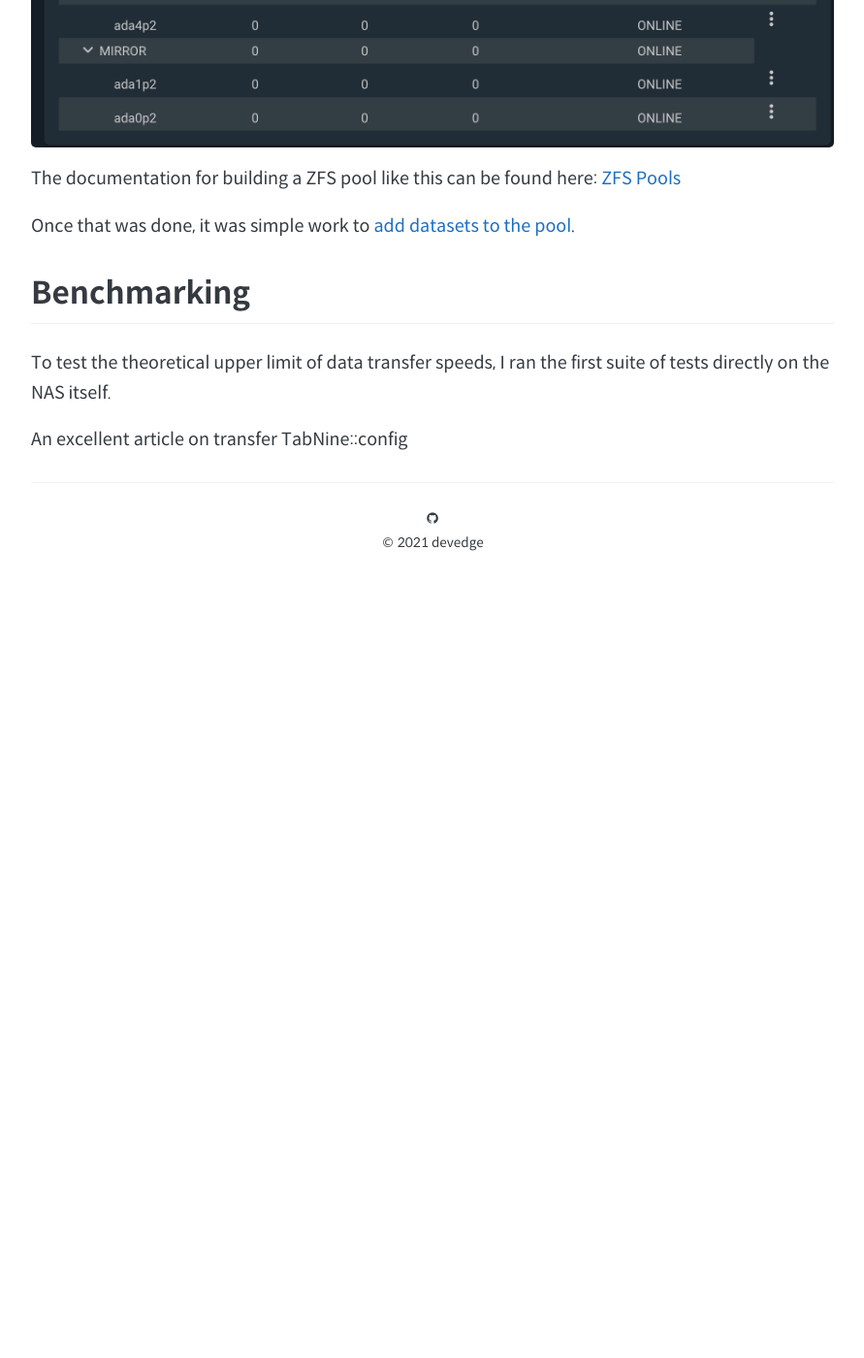
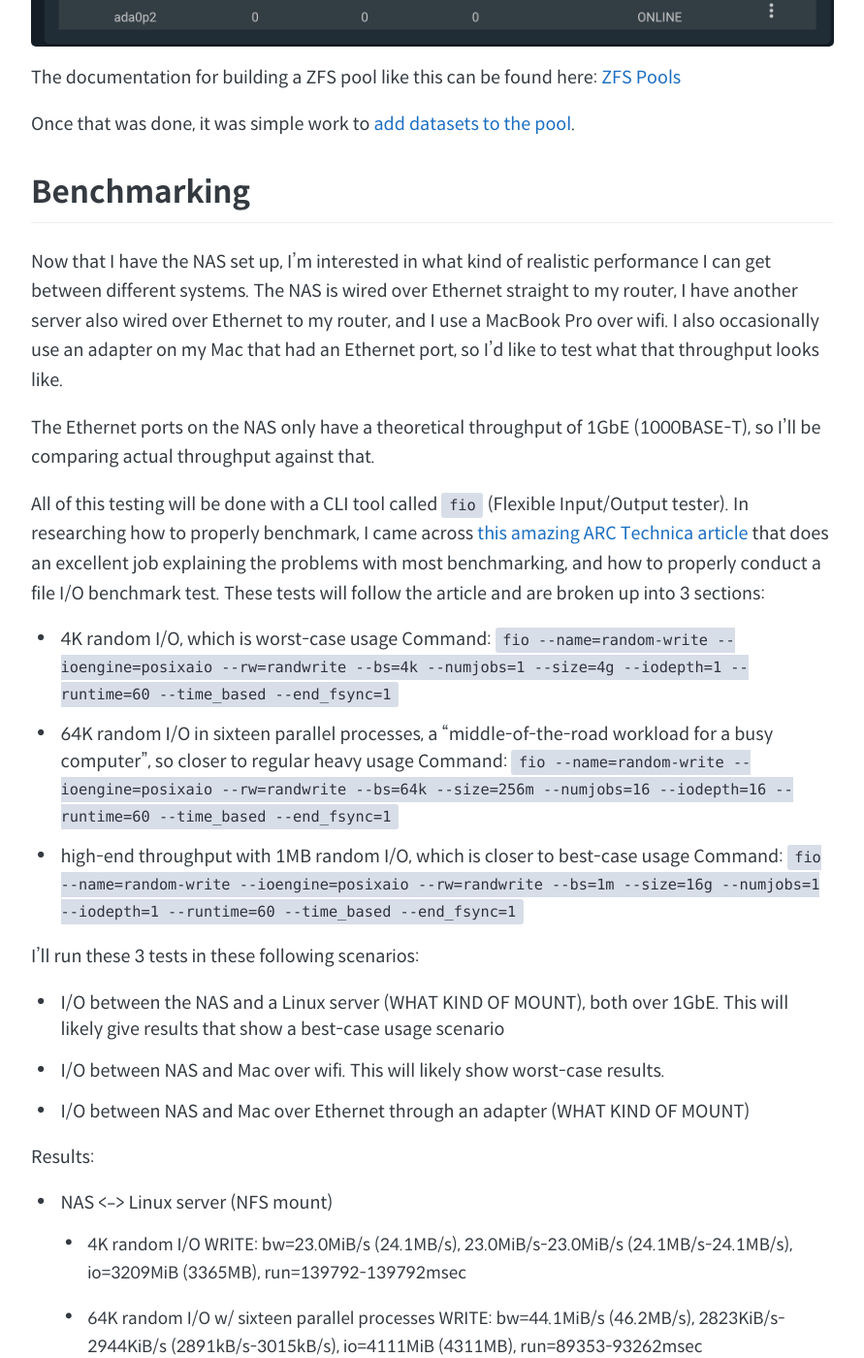
Before and after one commit to MrE-Fog/devedge-2, a Jekyll site: the page built from _posts/2021-12-11-custom-nas-build-with-mirrored-zfs-vdevs.md, in a window 1280 px wide and 1400 px high, scrolled down 14820 px. Shown: the whole window at 97% size, without its empty margins (194-1085 px from the left). Built offline with Jekyll 4.4.1, drawn with Linux system fonts in a browser that asks for light colours; before the commit the page ends 15482 px from its top, so only the background shows below that; some of the changed text lies outside the part shown.

Commit message:
draft of benchmark results

```diff
--- a/_posts/2021-02-14-custom-nas-build-with-mirrored-zfs-vdevs.md
+++ b/_posts/2021-12-11-custom-nas-build-with-mirrored-zfs-vdevs.md
@@ -1,12 +1,12 @@
 ---
 layout: post
 title: "custom NAS build with mirrored ZFS vdevs"
-description: "And an overview of FreeNAS setup + benchmarking"
-date: 2021-02-14
-tags: ["NAS", "FreeNAS", "server", "fileserver", "fio", "benchmark"]
+description: "And an overview of FreeNAS (now TrueNAS) setup + benchmarking"
+date: 2021-12-11
+tags: ["NAS", "FreeNAS", "TrueNAS", "server", "fileserver", "fio", "benchmark"]
 ---
 
-A recent project was putting together a mass-storage fileserver so I would have a resilient backup location. I decided to go with a completely custom build, and install FreeNAS to manage a mirrored ZFS setup across 6 hard drives.
+A recent project of mine was putting together a mass-storage fileserver so I would have resilient backup storage. I decided to go with a completely custom build, and install FreeNAS to manage a mirrored ZFS setup across 6 hard drives.
 
 ![nas-build-1](/assets/images/nas-build-1.jpeg){: .center-image}
 
@@ -54,7 +51,7 @@
 
 &nbsp;
 
-This is the meat of the setup: 6 5TB Seagate Barracuda 2.5" hard drives. The single downside to the SilverStone case is that it only takes 2.5" form-factor hard drives, so these bad boys were the largest capacity drives that were commercially available at the time. They run at 5400 RPM, and have an upper working temperature limit of 60 degrees Celsius.
+This is the meat of the setup: 6 5TB Seagate Barracuda 2.5" hard drives. The single downside to the SilverStone case is that it only takes 2.5" form-factor hard drives, so these bad boys are the largest capacity drives that is commercially available. They run at 5400 RPM, and have an upper working temperature limit of 60 degrees Celsius.
 
 ![nas-build-7](/assets/images/nas-build-7.jpeg){: .center-image}
 
@@ -144,7 +141,55 @@
 
 ## Benchmarking
 
-To test the theoretical upper limit of data transfer speeds, I ran the first suite of tests directly on the NAS itself.
+Now that I have the NAS set up, I'm interested in what kind of realistic performance I can get between different systems. The NAS is wired over Ethernet straight to my router, I have another server also wired over Ethernet to my router, and I use a MacBook Pro over wifi. I also occasionally use an adapter on my Mac that had an Ethernet port, so I'd like to test what that throughput looks like.
 
-An excellent article on transfer
-TabNine::config
+The Ethernet ports on the NAS only have a theoretical throughput of 1GbE (1000BASE-T), so I'll be comparing actual throughput against that.
+
+All of this testing will be done with a CLI tool called `fio` (Flexible Input/Output tester). In researching how to properly benchmark, I came across [this amazing ARC Technica article](https://arstechnica.com/gadgets/2020/02/how-fast-are-your-disks-find-out-the-open-source-way-with-fio/) that does an excellent job explaining the problems with most benchmarking, and how to properly conduct a file I/O benchmark test. These tests will follow the article and are broken up into 3 sections:
+
+- 4K random I/O, which is worst-case usage
+    Command:
+    `fio --name=random-write --ioengine=posixaio --rw=randwrite --bs=4k --numjobs=1 --size=4g --iodepth=1 --runtime=60 --time_based --end_fsync=1`
+- 64K random I/O in sixteen parallel processes, a "middle-of-the-road workload for a busy computer", so closer to regular heavy usage
+    Command:
+    `fio --name=random-write --ioengine=posixaio --rw=randwrite --bs=64k --size=256m --numjobs=16 --iodepth=16 --runtime=60 --time_based --end_fsync=1`
+- high-end throughput with 1MB random I/O, which is closer to best-case usage
+    Command:
+    `fio --name=random-write --ioengine=posixaio --rw=randwrite --bs=1m --size=16g --numjobs=1 --iodepth=1 --runtime=60 --time_based --end_fsync=1`
+
+I'll run these 3 tests in these following scenarios:
+- I/O between the NAS and a Linux server (WHAT KIND OF MOUNT), both over 1GbE. This will likely give results that show a best-case usage scenario
+- I/O between NAS and Mac over wifi. This will likely show worst-case results.
+- I/O between NAS and Mac over Ethernet through an adapter (WHAT KIND OF MOUNT)
+
+Results:
+
+- NAS <--> Linux server (NFS mount)
+    - 4K random I/O
+        WRITE: bw=23.0MiB/s (24.1MB/s), 23.0MiB/s-23.0MiB/s (24.1MB/s-24.1MB/s), io=3209MiB (3365MB), run=139792-139792msec
+
+    - 64K random I/O w/ sixteen parallel processes
+        WRITE: bw=44.1MiB/s (46.2MB/s), 2823KiB/s-2944KiB/s (2891kB/s-3015kB/s), io=4111MiB (4311MB), run=89353-93262msec
+
+    - 1MB random I/O
+        WRITE: bw=80.5MiB/s (84.4MB/s), 80.5MiB/s-80.5MiB/s (84.4MB/s-84.4MB/s), io=6922MiB (7258MB), run=85987-85987msec
+
+- NAS <--> Mac over wifi (NFS mount)
+    - 4K random I/O
+        WRITE: bw=3180KiB/s (3257kB/s), 3180KiB/s-3180KiB/s (3257kB/s-3257kB/s), io=192MiB (202MB), run=61880-61880msec
+
+    - 64K random I/O w/ EIGHT (macOS can't allocate more) parallel processes
+        WRITE: bw=13.7MiB/s (14.3MB/s), 157KiB/s-2518KiB/s (161kB/s-2579kB/s), io=831MiB (872MB), run=60284-60760msec
+
+    - 1MB random I/O
+        WRITE: bw=17.6MiB/s (18.5MB/s), 17.6MiB/s-17.6MiB/s (18.5MB/s-18.5MB/s), io=1060MiB (1111MB), run=60240-60240msec
+
+- NAS <--> Mac over Ethernet (NFS mount)
+    - 4K random I/O
+        WRITE: bw=2994KiB/s (3066kB/s), 2994KiB/s-2994KiB/s (3066kB/s-3066kB/s), io=178MiB (187MB), run=60865-60865msec
+
+    - 64K random I/O w/ sixteen parallel processes
+        WRITE: bw=24.1MiB/s (25.2MB/s), 1125KiB/s-4437KiB/s (1152kB/s-4544kB/s), io=1496MiB (1569MB), run=61237-62156msec
+
+    - 1MB random I/O
+        WRITE: bw=30.8MiB/s (32.3MB/s), 30.8MiB/s-30.8MiB/s (32.3MB/s-32.3MB/s), io=1857MiB (1947MB), run=60256-60256msec
```
Also changed, not shown: other parts of _posts/2021-12-11-custom-nas-build-with-mirrored-zfs-vdevs.md (+0 -3 lines), _posts/2021-02-14-custom-nas-build.md (deleted, +0 -139 lines).
